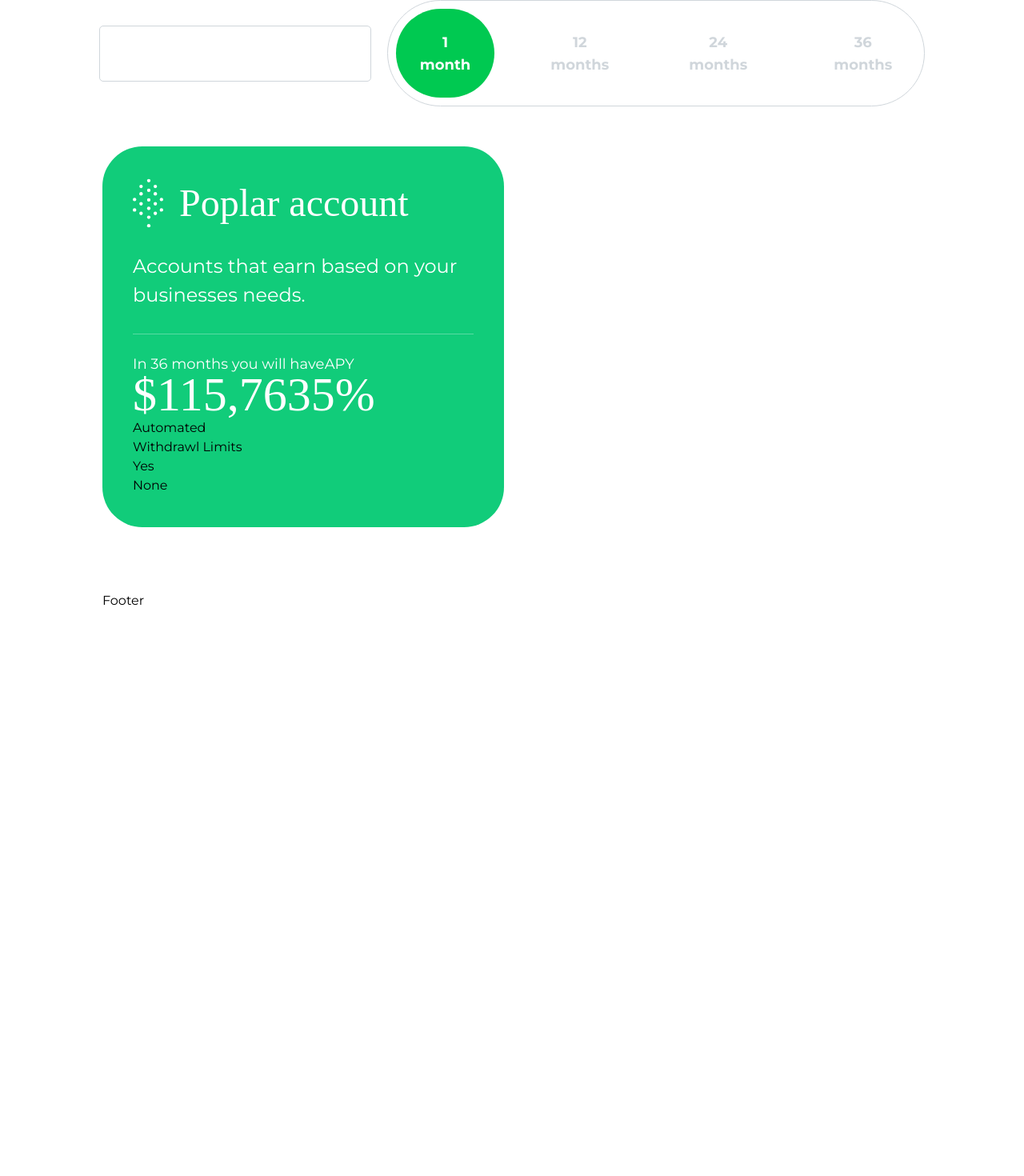
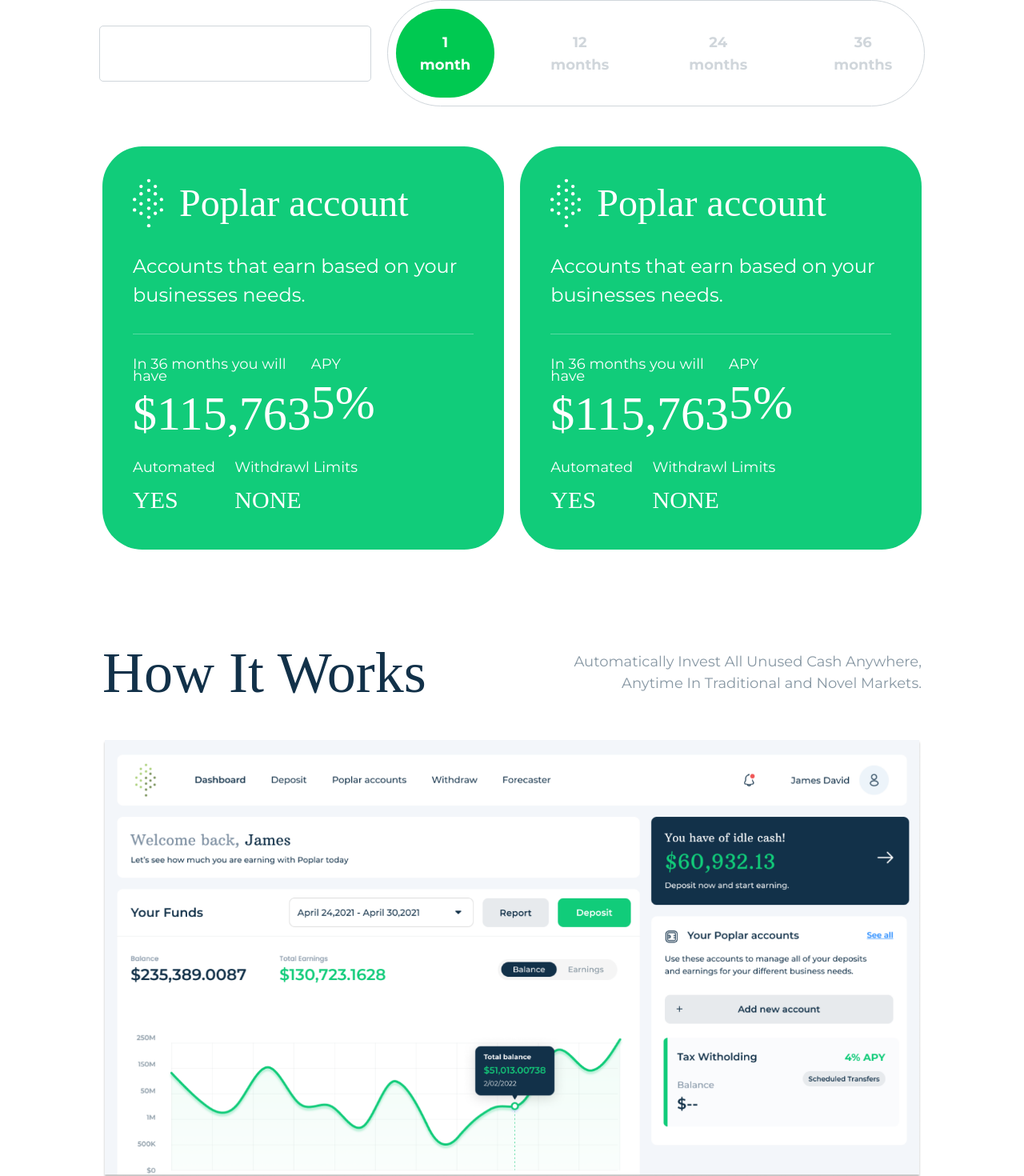
Before and after one commit to Rafay9908/poplar, a React (Vite) app: page / in a window 1280 px wide. Shown: the part 2517-3987 px from the top of the page at 80% size. Before the commit the page ends 3280 px from the top, so only its background shows below. Built offline with nearby package versions, Linux system fonts and the light colour scheme; a web font is replaced by a local one.

Commit message:
Add Section

```diff
--- a/src/components/Header.jsx
+++ b/src/components/Header.jsx
@@ -37,7 +37,7 @@ function Header() {
         </ul>
         <a
           href="#"
-          className=" py-5 px-8 border rounded-2xl border-[#123149] font-bold text-lg text-[#123149] xl:flex hidden leading-none w-auto"
+          className=" py-5 px-8 border border-solid rounded-2xl border-[#123149] font-bold text-lg text-[#123149] xl:flex hidden leading-none w-auto"
         >
           Join the waitlist
         </a>
--- a/src/pages/Home.jsx
+++ b/src/pages/Home.jsx
@@ -12,10 +12,14 @@ import linkIcon from "../assets/link.svg";
 
 import clip from "../assets/bg-clip.svg";
 
-import poplarCard from '../assets/poplar-card.svg'
+import poplarCard from "../assets/poplar-card.svg";
+
+import dashboard from '../assets/dashboard.png'
+
+import cardOne from '../assets/card-one-image.svg'
 
 function Home() {
-    const [selected, setSelected] = useState('1 month');
+  const [selected, setSelected] = useState("1 month");
   const options = ["1 month", "12 months", "24 months", "36 months"];
 
   return (
@@ -77,7 +81,10 @@ function Home() {
               <img src={markIcon} alt="" />
               <h3 className="font-arbutus text-7xl my-[50px]">
                 What is <br />
-              <span className="text-[#11CC7A] leading-[110%]"> idle cash?</span>
+                <span className="text-[#11CC7A] leading-[110%]">
+                  {" "}
+                  idle cash?
+                </span>
               </h3>
               <p className="text-2xl text-[#123149] leading-[150%]">
                 At Poplar, we define “idle money” as cash that is sitting in an
@@ -86,10 +93,7 @@ function Home() {
               </p>
             </div>
 
-          <div
-
-            className="flex flex-col items-center"
-          >
+            <div className="flex flex-col items-center">
               <img alt="" />
               <div className="flex gap-20">
                 <div className="w-[510px] border-[#D0D6DB] border-solid border rounded-[20px] p-[40px] flex">
@@ -139,17 +143,31 @@ function Home() {
       <div>
         <div className="container">
           <div className="flex flex-col items-center">
-            <h3 className="text-[#123149] font-arbutus text-[72px]"><span className="text-[#11CC7A]">Earn More</span> With Poplar</h3>
-            <p className="text-lg text-[#123149] leading-[150%] my-[50px]">See how Poplar can activate your idle money.</p>
-            <p className="mb-[50px] text-[#123149] leading-[150%]">Select the amount of idle cash you want to deposit, and your earning period:</p>
+            <h3 className="text-[#123149] font-arbutus text-[72px]">
+              <span className="text-[#11CC7A]">Earn More</span> With Poplar
+            </h3>
+            <p className="text-lg text-[#123149] leading-[150%] my-[50px]">
+              See how Poplar can activate your idle money.
+            </p>
+            <p className="mb-[50px] text-[#123149] leading-[150%]">
+              Select the amount of idle cash you want to deposit, and your
+              earning period:
+            </p>
 
             <div className="flex items-center">
-                <input type="text" className="text-[#123149] text-[32px] border border-solid border-[#D0D6DB] outline-none rounded-[5px] px-[70px] py-[10px] w-[340px] font-bold mr-[20px]"/>
+              <input
+                type="text"
+                className="text-[#123149] text-[32px] border border-solid border-[#D0D6DB] outline-none rounded-[5px] px-[70px] py-[10px] w-[340px] font-bold mr-[20px]"
+              />
 
               <div className="rounded-[85px] border border-solid border-[#D0D6DB] flex gap-[40px] py-[10px] px-[10px]">
                 {options.map((option, index) => (
                   <button
-                    className={`${option === selected ? "bg-green-500 py-[27.5px] px-[30px] text-white" : "text-[#D0D6DB]"} transiton rounded-[85px] cursor-pointer last:ml-2 py-[27.5px] px-[30px] text-lg font-bold`}
+                    className={`${
+                      option === selected
+                        ? "bg-green-500 py-[27.5px] px-[30px] text-white"
+                        : "text-[#D0D6DB]"
+                    } transiton rounded-[85px] cursor-pointer last:ml-2 py-[27.5px] px-[30px] text-lg font-bold`}
                     onClick={() => setSelected(option)}
                   >
                     {option}
@@ -163,42 +181,124 @@ function Home() {
 
       <div className="mt-[50px]">
         <div className="container">
-            <div className="flex">
-                <div className="bg-[#11CC7A] w-[49%] py-10 px-[38px] rounded-[50px]">
+          <div className="flex flex-row  justify-between relative">
+            <div className="bg-[#11CC7A] w-[49%] max-w-[705px] py-10 px-[38px] rounded-[50px]">
               <div className="flex items-center">
                 <img src={poplarCard} alt="#" />
-                        <p className="pl-5 text-5xl text-[#FFFFFF] font-arbutus">Poplar account</p>
+                <p className="pl-5 text-5xl text-[#FFFFFF] font-arbutus">
+                  Poplar account
+                </p>
               </div>
 
-                    <p className="text-2xl leading-[150%] text-white py-[30px]">Accounts that earn based on your businesses needs.</p>
+              <p className="text-2xl leading-[150%] text-white py-[30px]">
+                Accounts that earn based on your businesses needs.
+              </p>
               <div className="bg-[#58DBA2] h-[1px] mb-[30px]"></div>
 
               <div>
-                        <div className="text-lg leading-[80%] text-white flex justify-between w-[65%]">
-                            <p>In 36 months you will have</p>
-                            <p>APY</p>
+                <div className="text-lg leading-[80%] text-white flex justify-between w-[65%]"></div>
+
+                <div className="text-white flex justify-between w-[65%] font-arbutus text-6xl"></div>
               </div>
 
-                        <div className="text-white flex justify-between w-[65%] font-arbutus text-6xl">
-                            <p>$115,763</p>
-                            <p>5%</p>
+              <div>
+                <div className="flex justify-between flex-row w-[66%]">
+                  <div className="">
+                    <p className="text-white text-lg leading-[80%]">In 36 months you will have</p>
+                    <p className="text-6xl font-arbutus text-white mt-[10px]">$115,763</p>
+                  </div>
+
+                  <div>
+                    <p className="text-white text-lg leading-[80%]">APY</p>
+                    <p className="text-6xl font-arbutus text-white mt-[10px]">5%</p>
                   </div>
                 </div>
 
-                    <div>
-                        <div>
-                            <p>Automated</p>
-                            <p>Withdrawl Limits</p>
+                <div className="flex justify-between flex-row w-[66%] mt-[30px]">
+                  <div className="">
+                    <p className="text-white text-lg leading-[80%]">Automated</p>
+                    <p className="text-[30px] font-arbutus text-white mt-[10px]">YES</p>
                   </div>
 
                   <div>
-                            <p>Yes</p>
-                            <p>None</p>
+                    <p className="text-white text-lg leading-[80%]">Withdrawl Limits</p>
+                    <p className="text-[30px] font-arbutus text-white mt-[10px]">NONE</p>
+                  </div>
                 </div>
               </div>
             </div>
 
 
+            <div className="bg-[#11CC7A] w-[49%] max-w-[705px] py-10 px-[38px] rounded-[50px]">
+              <div className="flex items-center">
+                <img src={poplarCard} alt="#" />
+                <p className="pl-5 text-5xl text-[#FFFFFF] font-arbutus">
+                  Poplar account
+                </p>
+              </div>
+
+              <p className="text-2xl leading-[150%] text-white py-[30px]">
+                Accounts that earn based on your businesses needs.
+              </p>
+              <div className="bg-[#58DBA2] h-[1px] mb-[30px]"></div>
+
+              <div>
+                <div className="text-lg leading-[80%] text-white flex justify-between w-[65%]"></div>
+
+                <div className="text-white flex justify-between w-[65%] font-arbutus text-6xl"></div>
+              </div>
+
+              <div>
+                <div className="flex justify-between flex-row w-[66%]">
+                  <div className="">
+                    <p className="text-white text-lg leading-[80%]">In 36 months you will have</p>
+                    <p className="text-6xl font-arbutus text-white mt-[10px]">$115,763</p>
+                  </div>
+
+                  <div>
+                    <p className="text-white text-lg leading-[80%]">APY</p>
+                    <p className="text-6xl font-arbutus text-white mt-[10px]">5%</p>
+                  </div>
+                </div>
+
+                <div className="flex justify-between flex-row w-[66%] mt-[30px]">
+                  <div className="">
+                    <p className="text-white text-lg leading-[80%]">Automated</p>
+                    <p className="text-[30px] font-arbutus text-white mt-[10px]">YES</p>
+                  </div>
+
+                  <div>
+                    <p className="text-white text-lg leading-[80%]">Withdrawl Limits</p>
+                    <p className="text-[30px] font-arbutus text-white mt-[10px]">NONE</p>
+                  </div>
+                </div>
+              </div>
+            </div>
+
+
+          </div>
+        </div>
+      </div>
+
+      <div className="mt-[100px]">
+        <div className="container">
+          <div>
+            <div className="flex items-center justify-between mb-[30px]">
+              <h3 className="font-arbutus text-[72px] text-[#123149]">How It Works</h3>
+              <p className="text-[#8898A4] text-lg leading-[150%] font-normal text-right">Automatically Invest All Unused Cash Anywhere, <br /> Anytime In Traditional and Novel Markets.</p>
+            </div>
+
+            <img src={dashboard} alt="" />
+
+            <div className="mt-[60px]">
+              <div>
+                <div className="max-w-[705px] w-[49%] flex flex-col items-center text-[#FAFBFD] border border-solid border-[#CCD3D9] p-[60px]">
+                  <img className="w-[99px]" src={cardOne} alt="" />
+                  <h3 className="text-center text-[36px] text-[#123149] leading-[130%] font0-arbutus my-[20px]">Set up an account online with zero costs</h3>
+                  <p className="text-[24px] text-[#8898A4] text-center">Connect it to bank account & get instant recommendations on investment amounts and durations</p>
+                </div>
+              </div>
+            </div>
           </div>
         </div>
       </div>
```
Also changed, not shown: src/assets/card-one-image.svg (added), src/assets/dashboard.png (added). Lines whose indentation alone changed are shown as unchanged.
